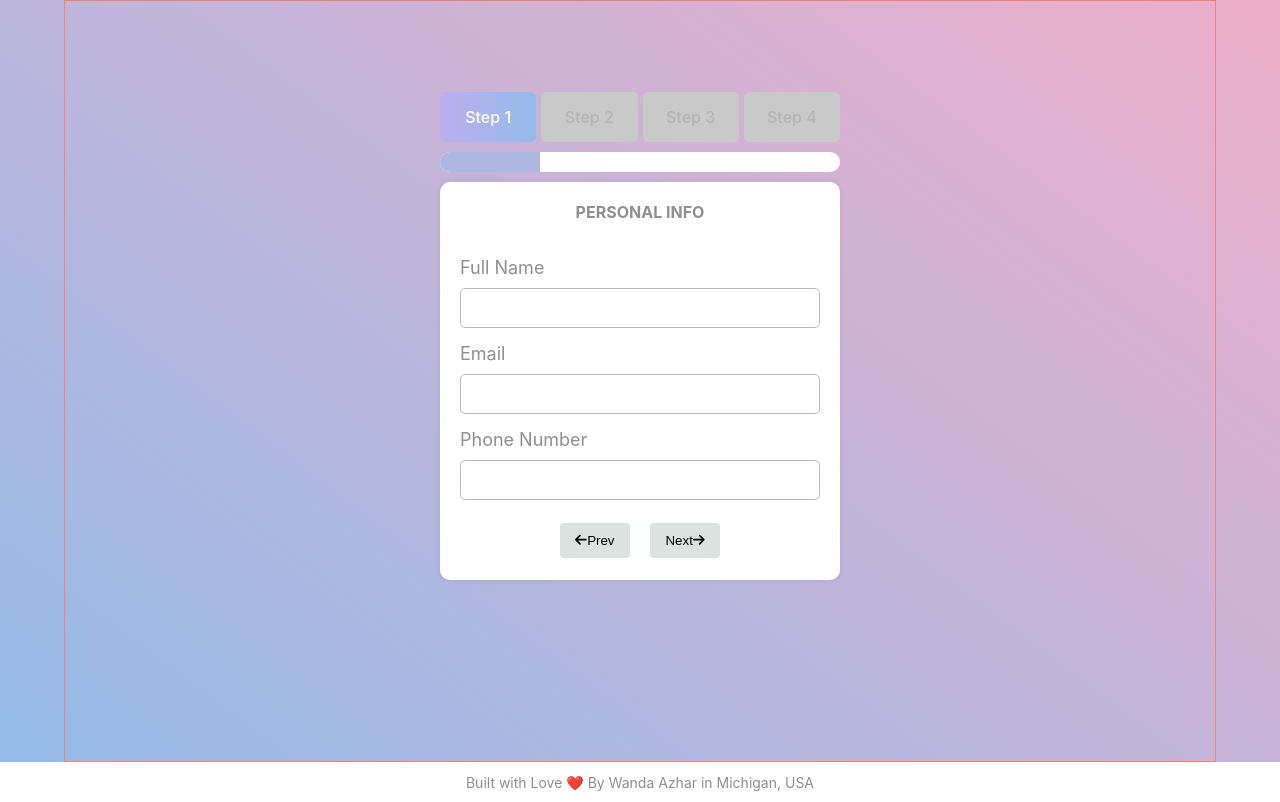
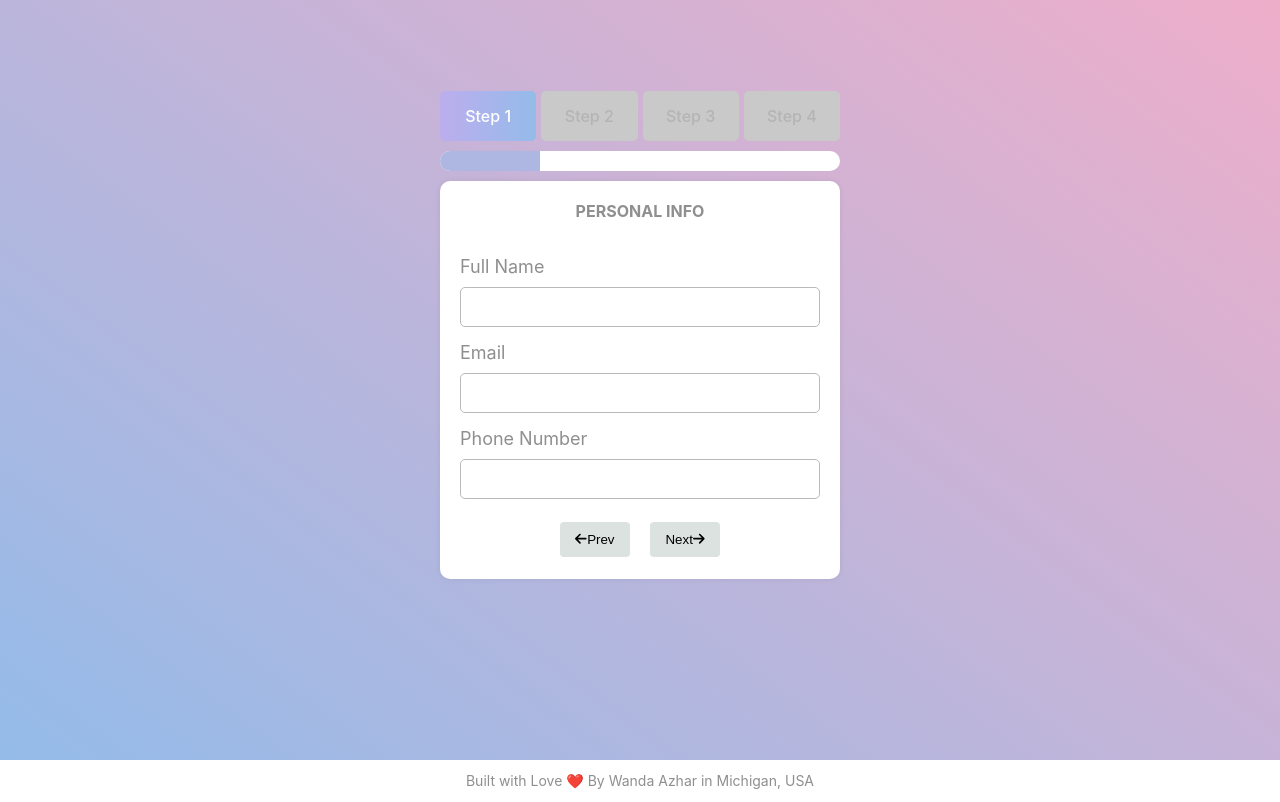
Before and after one commit to wandaazhar007/multi-step-form-react, a React (Vite) app: page / in a window 1280 px wide. Built offline with nearby package versions, Linux system fonts and the light colour scheme; the HTML template or start-up script is replaced by a standard one.

Commit message:
update form styling

```diff
--- a/src/App.tsx
+++ b/src/App.tsx
@@ -18,11 +18,6 @@ function App() {
           </div>
         </section>
       </main>
-      {/* <div className="wrapSvgNav">
-        <div className="svgNav">
-          <img src={waves5} width={100} height={100} alt='l' />
-        </div>
-      </div> */}
       <Footer />
     </>
 
--- a/src/styles/globals.scss
+++ b/src/styles/globals.scss
@@ -40,7 +40,7 @@ body {
   background: $mainBackground;
 
   .globalContainer {
-    border: .1rem solid salmon;
+    // border: .1rem solid salmon;
     // background: rgb(238, 174, 202);
     margin: 0 auto;
     max-width: 90%;
--- a/src/styles/inputStyles.scss
+++ b/src/styles/inputStyles.scss
@@ -9,7 +9,7 @@ Contact: wandaazhar@gmail.com
 
 
 // Form Group Info
-.wrapInfo {
+// .wrapInfo {
 // border: .1rem solid salmon;
 // display: grid;
 // grid-template-columns: repeat(2, 1fr);
@@ -19,14 +19,13 @@ Contact: wandaazhar@gmail.com
 // @include largePhone {
 //   grid-template-columns: repeat(1, 1fr);
 // }
-}
+// }
 
 .inputGroup {
   display: flex;
   flex-direction: column;
   gap: 1rem;
   margin-top: 1.5rem;
-  // border: .1rem solid salmon;
 
   label {
     font-size: 1.8rem;
```
Lines whose indentation alone changed are shown as unchanged.
